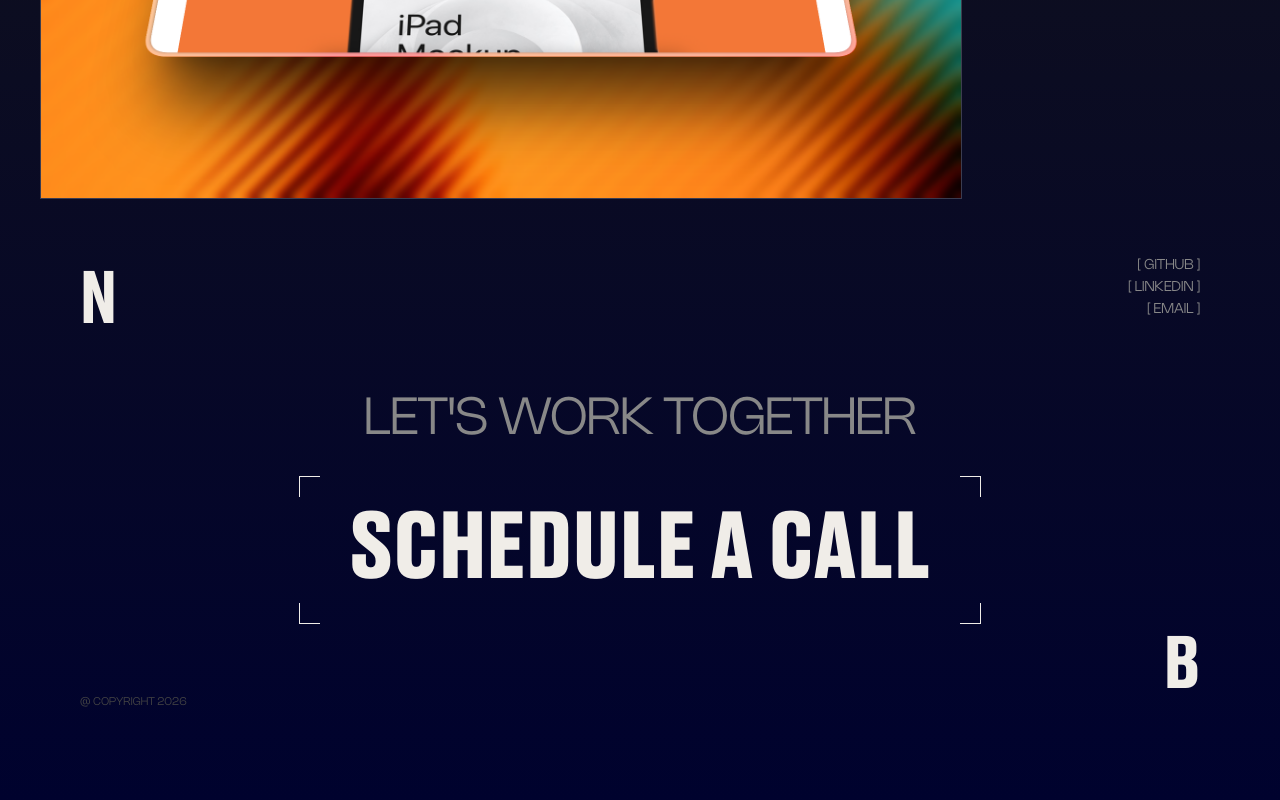
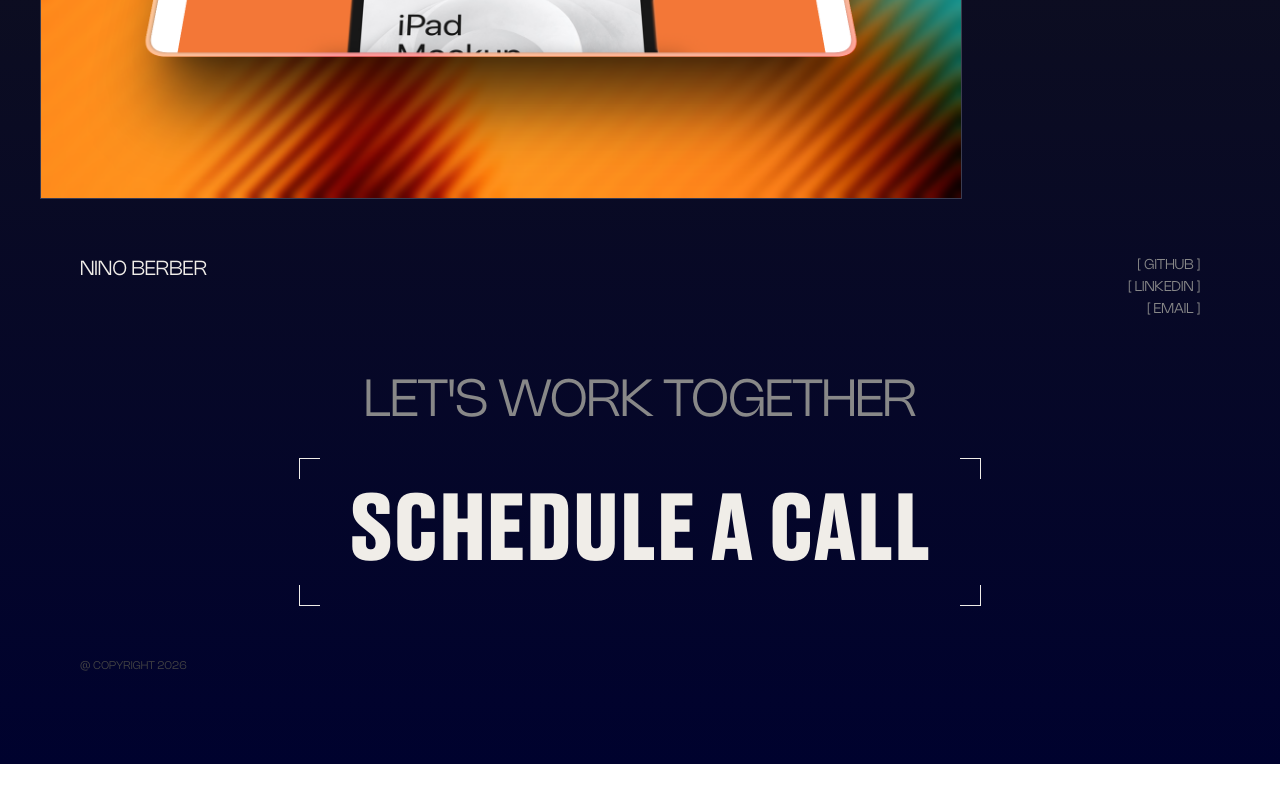
Before and after one commit to nin0dev/portfolio, a Vue app: page /projects/fictional-product-showcase in a window 1280 px wide. Shown: the part 640-1440 px from the top of the page. After the commit the page ends 1404 px from the top, so only its background shows below. Built offline with nearby package versions, Linux system fonts and the light colour scheme.

Commit message:
design changes + broken links

```diff
--- a/src/components/Footer.vue
+++ b/src/components/Footer.vue
@@ -23,8 +23,7 @@
                 @ Copyright 2026
             </div>
 
-            <div class="footer__initial--n">N</div>
-            <div class="footer__initial--b">B</div>
+            <div class="footer__name">NINO BERBER</div>
         </div>
     </footer>
 </template>
@@ -162,22 +161,13 @@
     font-size: 11px;
 }
 
-.footer__initial--n {
+.footer__name {
     grid-column: 1;
     grid-row: 1;
     align-self: start;
     justify-self: start;
-    font-family: 'Druk Text Trial';
-    font-size: 70px;
-}
-
-.footer__initial--b {
-    grid-column: 6;
-    grid-row: 3;
-    align-self: end;
-    justify-self: end;
-    font-family: 'Druk Text Trial';
-    font-size: 70px;
+    font-family: 'NohemiBlack';
+    font-size: 20px;
 }
 
 @media (min-width: 769px) and (max-width: 1100px) {
--- a/src/components/Navbar.vue
+++ b/src/components/Navbar.vue
@@ -30,16 +30,16 @@ const closeMenu = () => {
 
 <template>
     <nav class="navbar">
-        <p>{{ formattedTime }} EST</p>
+        <p>[ NINO BERBER ] • {{ formattedTime }} EST</p>
         <ul class="nav__list">
             <li><a href="/portfolio/#about">About</a></li>
             <li><a href="/portfolio/#works">Works</a></li>
-            <li><a href="/portfolio/#contact">Contact</a></li>
+            <li><a href="/portfolio/#footer">Contact</a></li>
         </ul>
     </nav>
 
     <div class="mobile-nav">
-        <p class="mobile-time">{{ formattedTime }} CET</p>
+        <p class="mobile-time">{{ formattedTime }} EST</p>
 
         <button class="mobile-menu-toggle" type="button" :aria-expanded="isMenuOpen" aria-controls="mobile-menu"
             @click="isMenuOpen = true">
@@ -66,7 +66,7 @@ const closeMenu = () => {
                         <a href="/portfolio/#about" class="active" @click="closeMenu">About</a>
                     </li>
                     <li><a href="/portfolio/#works" @click="closeMenu">Works</a></li>
-                    <li><a href="/portfolio/#contact" @click="closeMenu">Contact</a></li>
+                    <li><a href="/portfolio/#footer" @click="closeMenu">Contact</a></li>
                 </ul>
             </div>
 
--- a/src/sections/AboutSection.vue
+++ b/src/sections/AboutSection.vue
@@ -1,6 +1,5 @@
 <script setup>
-import gsap from 'gsap';
-import { onMounted, onUnmounted } from 'vue';
+import { onMounted } from 'vue';
 
 onMounted
 </script>
--- a/src/sections/WorksSection.vue
+++ b/src/sections/WorksSection.vue
@@ -204,8 +204,8 @@ onUnmounted(() => {
     font-family: 'Druk Text Trial';
     font-size: 64px;
     color: #FF4D00;
-    line-height: 90%;
     letter-spacing: -0.05em;
+    margin-top: 0;
 }
 
 .works__grid {
```
